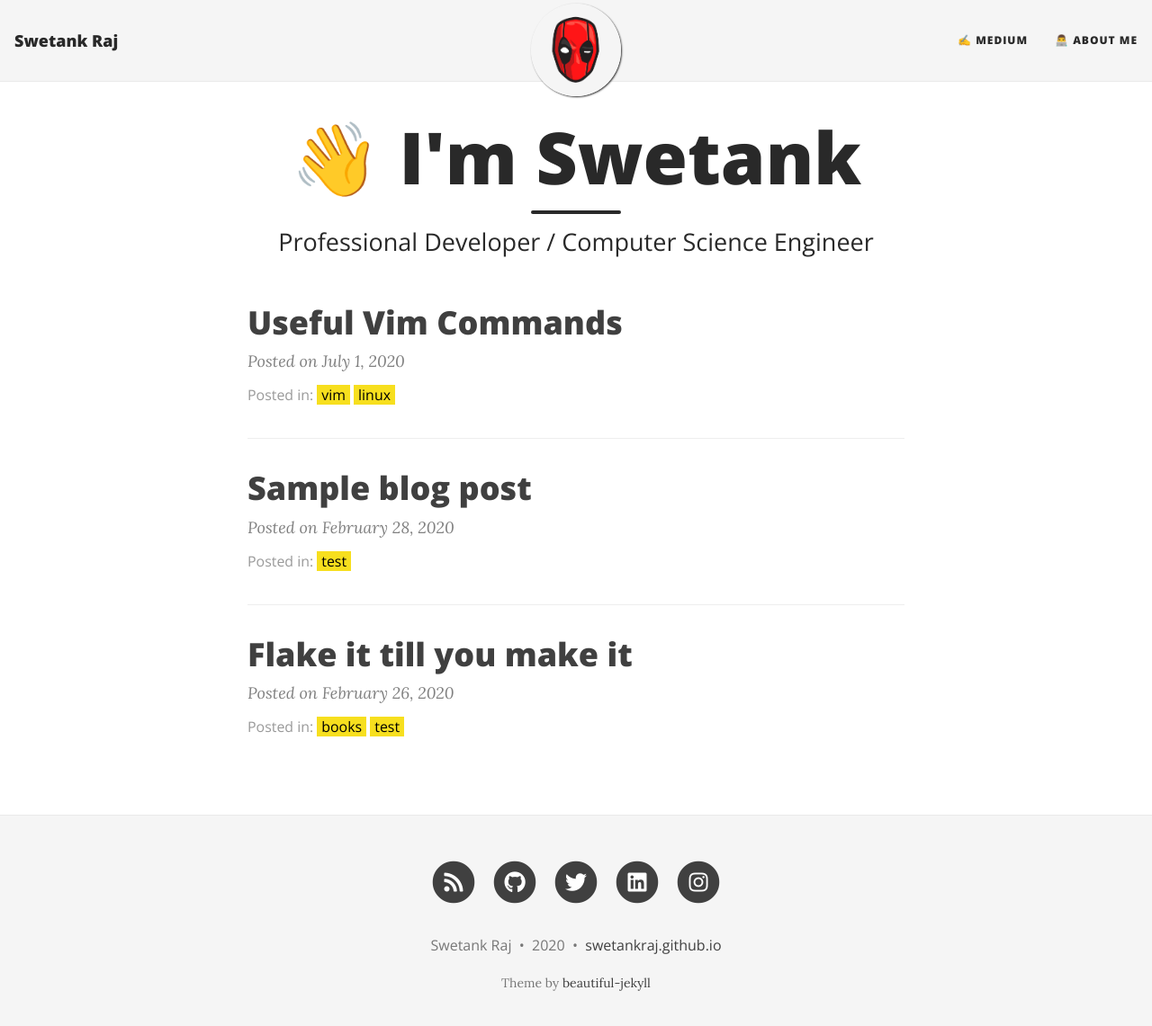
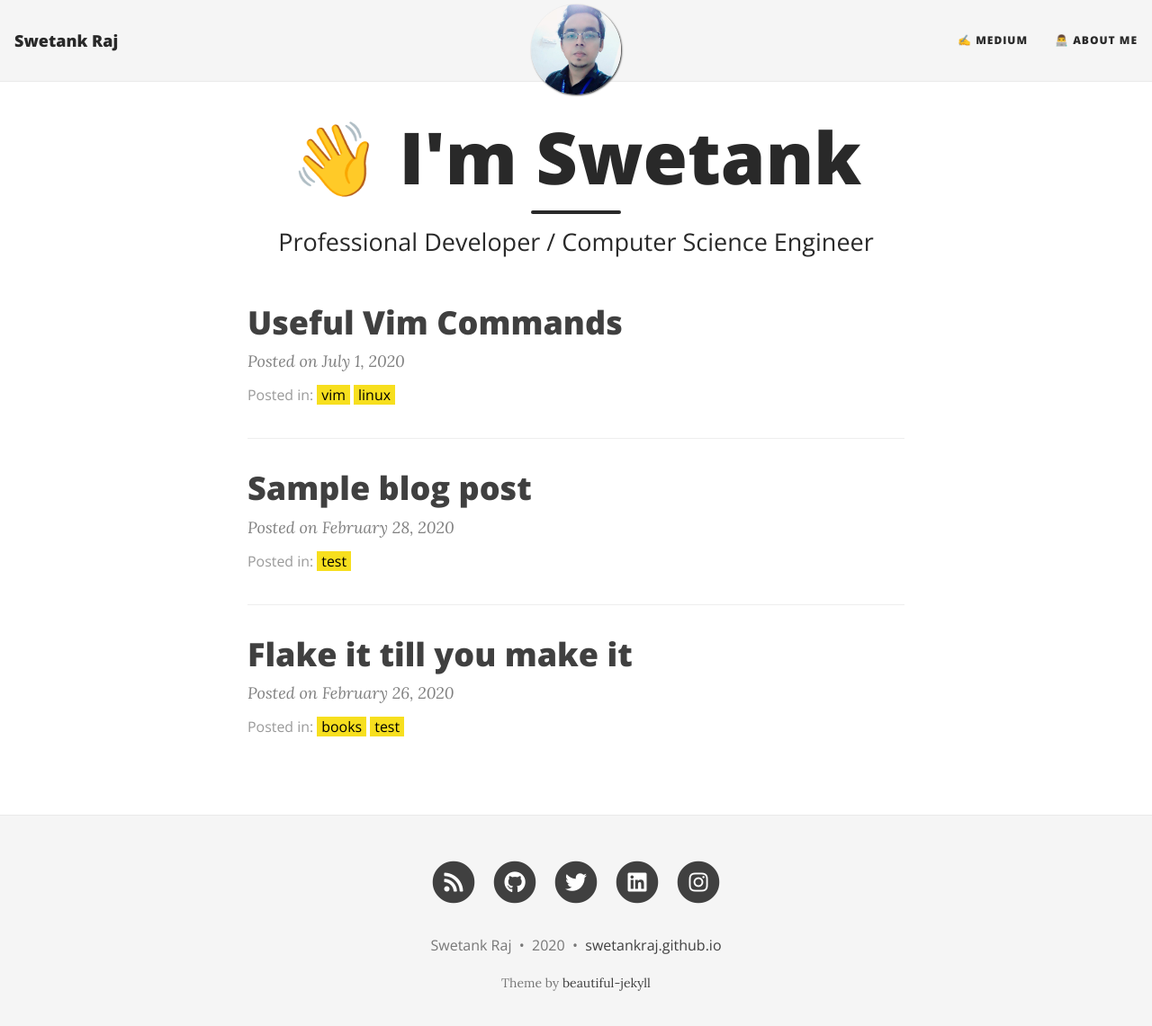
Before and after one commit to swetankraj/swetankraj.github.io, a Jekyll site: the page built from index.html, in a window 1280 px wide and 1159 px high. Shown: the top 1141 px of the window at 90% size. Built offline with Jekyll 4.4.1, drawn with Linux system fonts in a browser that asks for light colours; nearby versions of some CDN libraries; the list of posts is cut into pages by our own code.

```diff
--- a/_config.yml
+++ b/_config.yml
@@ -23,7 +23,7 @@
 
 # Image to show in the navigation bar - works best with a square image
 # Remove this parameter if you don't want an image in the navbar
-avatar: "/assets/img/merc.png"
+avatar: "/assets/img/profile.jpg"
 
 # By default, the image is cut into a circle. You can disable this behaviour here.
 round-avatar: true
```
Also changed, not shown: assets/img/profile.jpg (added).
